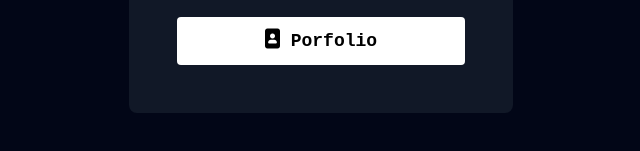
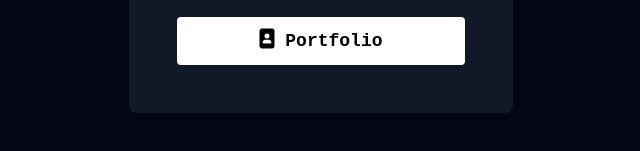
Before and after one commit to JV1T0R/personal_linktree, a website: page src/index.html in a window 1280 px wide. Shown: the part 563-714 px from the top of the page, 319-959 px from the left. Drawn offline with Linux system fonts and the light colour scheme; a web font is replaced by a local one.

Commit message:
text adjustments

```diff
--- a/src/index.html
+++ b/src/index.html
@@ -33,7 +33,7 @@
 
                 <button type="button" class="bg-white text-black font-bold p-2 text-lg rounded w-72 border-2 border-transparent hover:bg-customgreen hover:border-customgreen transition duration-300 ease-in-out transform hover:scale-105" onclick="gotoLink(this)" value="https://joaopamponet.netlify.app/">
                     <i class="fa-solid fa-image-portrait text-xl"></i>
-                    Porfolio
+                    Portfolio
                 </button>
             </div>
         </div>
```
